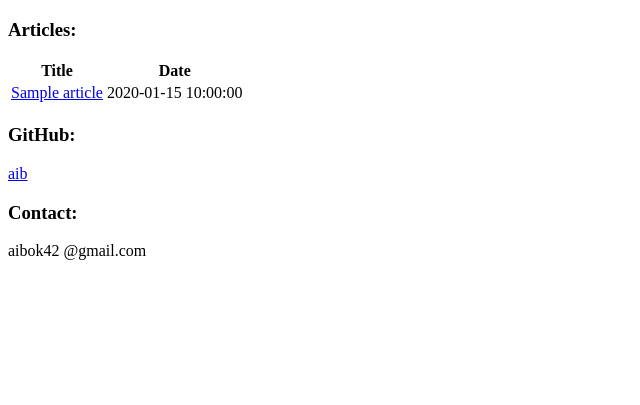
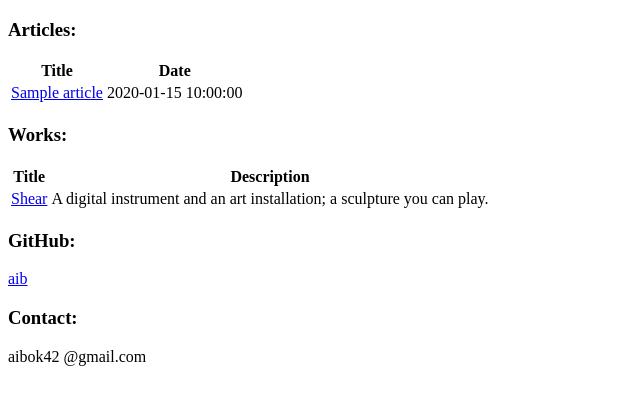
Before and after one commit to aib/www.aib42.net, a Python web app: template templates/index.html in a window 1280 px wide. Shown: the top 405 px of the page, without its empty margins (0-640 px from the left). Run offline with Jinja, Linux system fonts and the light colour scheme; the template is opened without the code that fills it: most values are stand-ins (such as "Sample title", 1, 10 or a date in 2020).

Commit message:
Add temporary link to Shear

```diff
--- a/templates/index.html
+++ b/templates/index.html
@@ -15,6 +15,18 @@
 		</table>
 	</div>
 
+	<div><h3>Works:</h3></div>
+	<div>
+		<table>
+			<thead>
+				<tr><th>Title</th><th>Description</th></tr>
+			</thead>
+			<tbody>
+				<tr><td><a href="https://github.com/aib/Shear">Shear</a></td><td>A digital instrument and an art installation; a sculpture you can play.</td></tr>
+			</tbody>
+		</table>
+	</div>
+
 	<div><h3>GitHub:</h3></div>
 	<div>
 		<a href="https://github.com/aib">aib</a>
```
